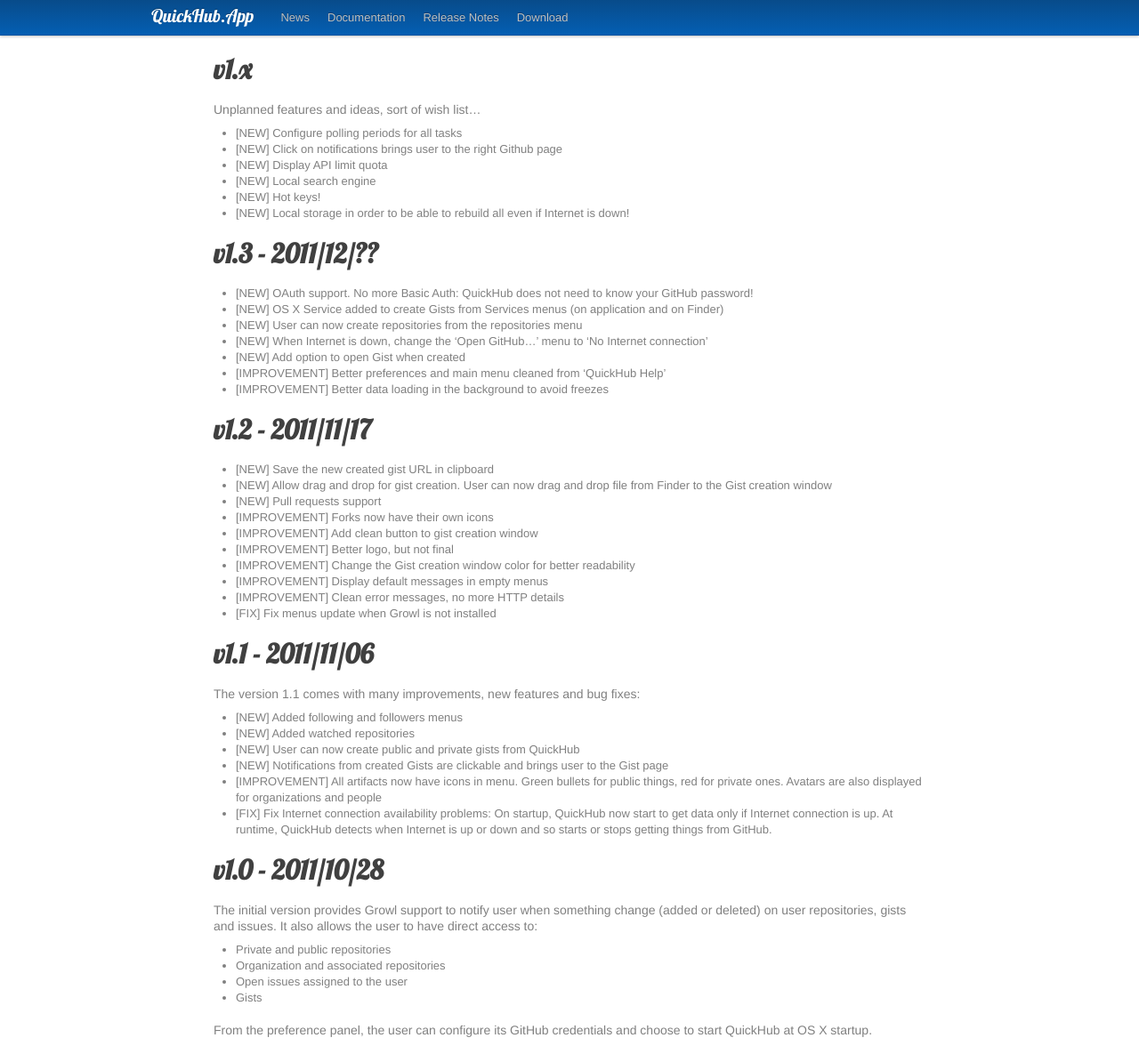
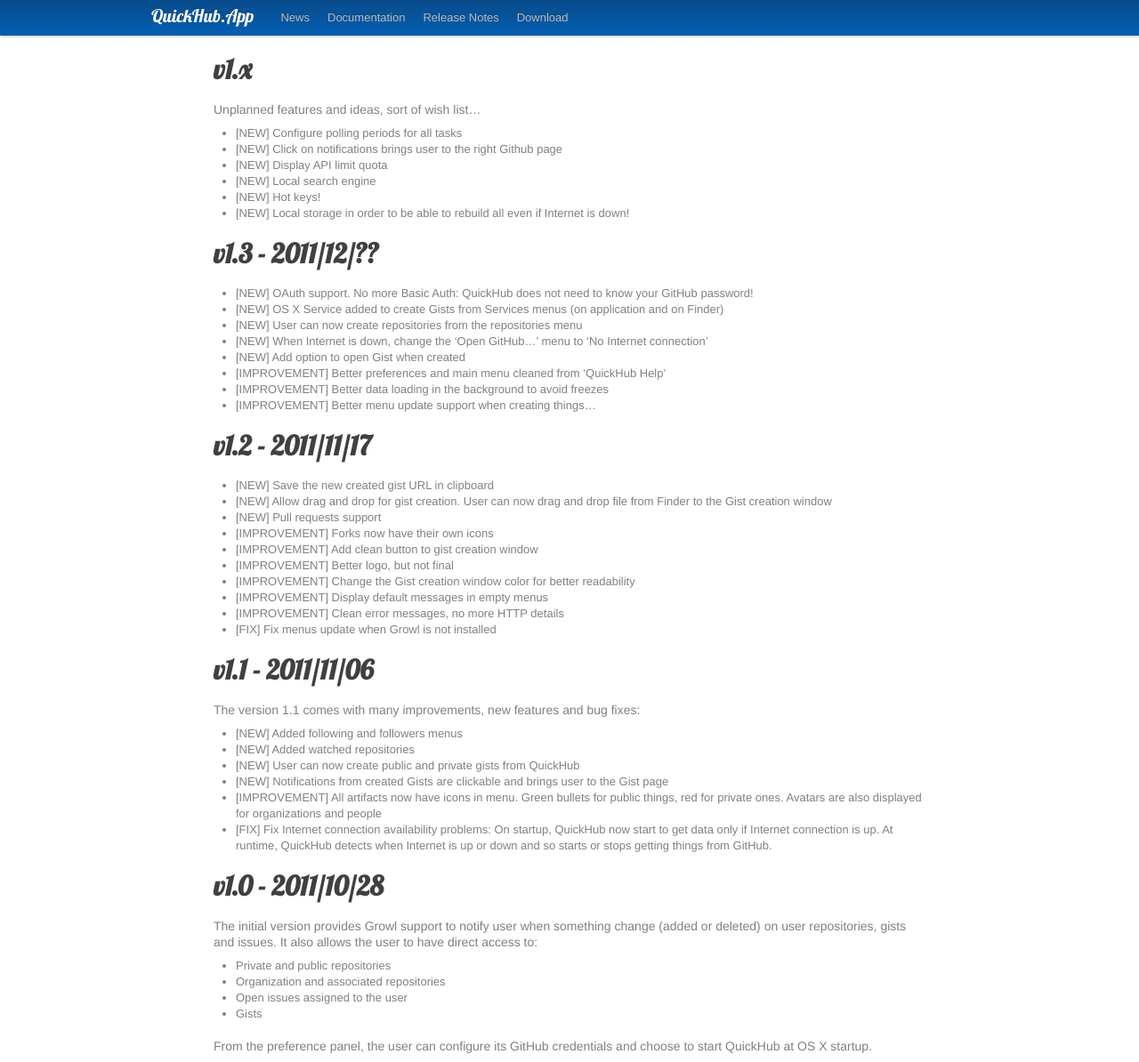
Before and after one commit to chamerling/QuickHubApp, a Jekyll site: the page built from pages/releasenotes.md, in a window 1280 px wide and 1194 px high. Shown: the whole window at 89% size. Built offline with Jekyll 4.4.1, drawn with Linux system fonts in a browser that asks for light colours; nearby versions of some CDN libraries; Markdown is read by kramdown in place of the engine named in the settings; comment, search, counter and statistics services are not loaded.

Commit message:
update release notes

```diff
--- a/pages/releasenotes.md
+++ b/pages/releasenotes.md
@@ -22,6 +22,7 @@
 - [NEW] Add option to open Gist when created
 - [IMPROVEMENT] Better preferences and main menu cleaned from 'QuickHub Help'
 - [IMPROVEMENT] Better data loading in the background to avoid freezes
+- [IMPROVEMENT] Better menu update support when creating things...
 
 # v1.2 - 2011/11/17
 
```
